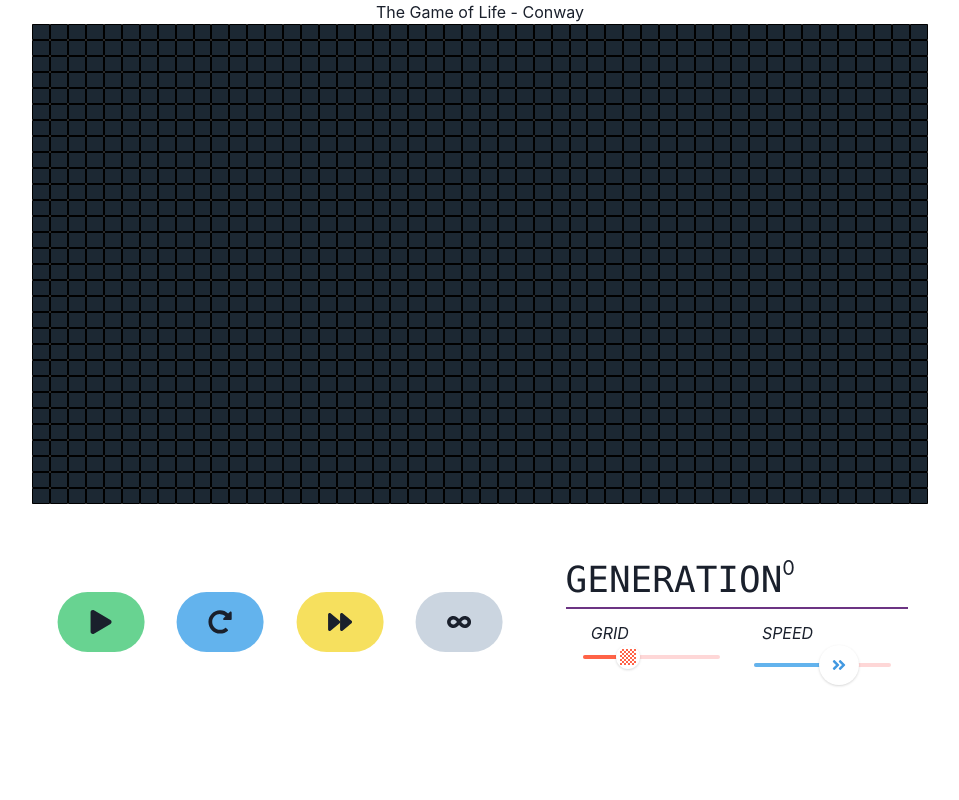
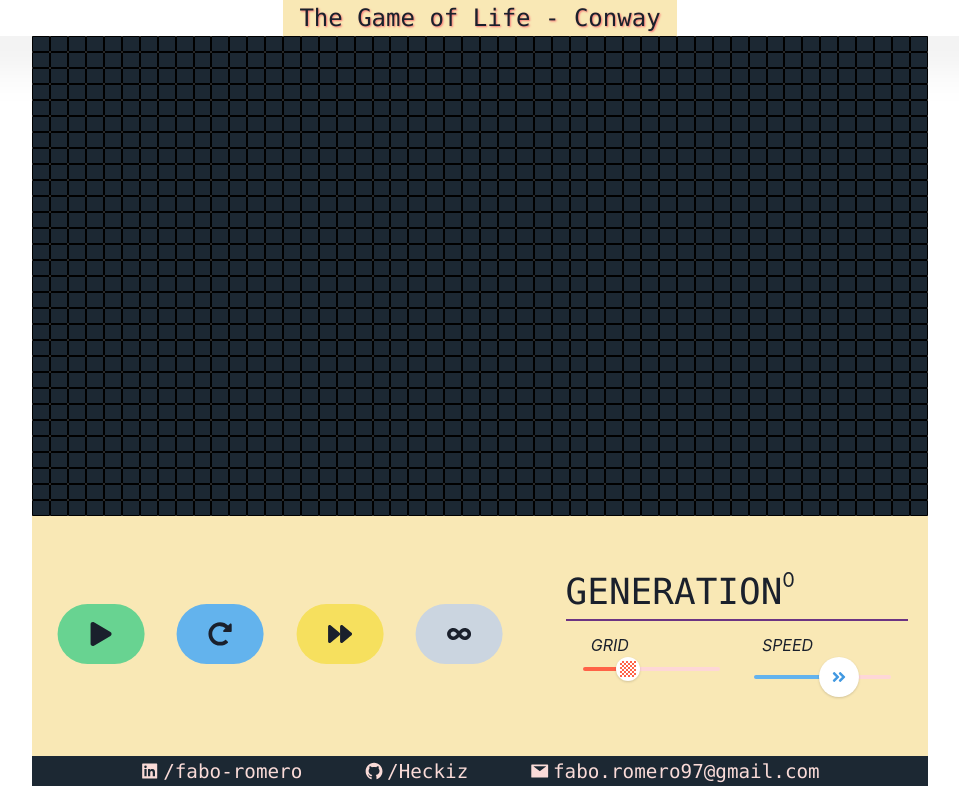
Before and after one commit to Heckiz/gameOfLife-Conway, a React (Vite) app: page / in a window 1280 px wide. Shown: the whole page, without its empty margins (160-1119 px from the left). Built offline with nearby package versions, Linux system fonts and the light colour scheme.

Commit message:
footer is created and added to the interface

```diff
--- /dev/null
+++ b/src/components/Footer/Footer.jsx
@@ -0,0 +1,60 @@
+import { Text, Flex, keyframes, Box, HStack, Icon } from '@chakra-ui/react'
+import { AiFillGithub, AiFillLinkedin, AiFillMail } from "react-icons/ai";
+
+import React from 'react'
+
+
+export default function Footer() {
+
+    const animateMobile = keyframes`
+from {  transform: scale(0.9);}
+to { transform: scale(1.0); }`
+
+    return (
+        <Flex justifyContent="center">
+            <Box color="#FADBD8" bg="#1C2833" d="flex" justifyContent="center" w={{ base: "100vw", lg: "70vw" }} h="100%" overflow="hidden">
+                <HStack animation={`${animateMobile} infinite 15s alternate`}
+                    spacing="4rem" >
+                    <Box
+                        w="max-content" d="flex"
+                        alignItems="center"
+                    >
+                        <Icon as={AiFillLinkedin} mr="1" fontSize={{base:"4xl", md:"xl"}} />
+                        <Text
+                            fontSize={{ base: "sm", md: "lg", lg: "xl" }}
+                            d={{ base: "none", md: "block" }}
+                            as="kbd">/fabo-romero</Text>
+
+                    </Box>
+
+                    <Box
+                        w="max-content" d="flex"
+                        alignItems="center"
+                    >
+                        <Icon as={AiFillGithub} mr="1" fontSize={{base:"3xl", md:"xl"}} />
+                        <Text
+                            fontSize={{ base: "sm", md: "lg", lg: "xl" }}
+                            d={{ base: "none", md: "block" }}
+                            as="kbd">/Heckiz</Text>
+
+                    </Box>
+
+                    <Box
+                        w="max-content" d="flex"
+                        alignItems="center"
+                    >
+                        <Icon as={AiFillMail} mr="1" fontSize={{base:"3xl", md:"xl"}} />
+                        <Text
+                            fontSize={{ base: "sm", md: "lg", lg: "xl" }}
+                            d={{ base: "none", md: "block" }}
+                            as="kbd">fabo.romero97@gmail.com</Text>
+
+                    </Box>
+
+
+                </HStack >
+
+            </Box>
+        </Flex>
+    )
+}
--- a/src/components/GamePanel/GamePanel.jsx
+++ b/src/components/GamePanel/GamePanel.jsx
@@ -28,8 +28,6 @@ import {
     Box
 } from '@chakra-ui/react';
 
-
-
 export default function GamePanel({ gameConfig, running, generations }) {
 
     const dispatch = useDispatch();
@@ -39,7 +37,7 @@ export default function GamePanel({ gameConfig, running, generations }) {
     return (
         <Flex justifyContent="center" >
 
-            <Flex px="5" pb="1"
+            <Flex px="5" pb="1" bg="#F9E8B5"
                 w={{ base: "100%", lg: "70vw" }} h="30vh"
                 alignItems="center"
             >
@@ -144,7 +142,7 @@ export default function GamePanel({ gameConfig, running, generations }) {
 
                             <MenuList>
                                 <MenuItem>
-                                    <Text as="cite" px="2">GRID</Text>
+                                    <Text as="cite" px="2">CELL GRID</Text>
                                     <Slider aria-label="slider-ex-1" onChange={(value) => dispatch(handleGrid(value))}
                                         defaultValue={gameConfig.rows} min={20} max={50} step={5}>
                                         <SliderTrack bg="red.100">
--- a/src/pages/GameOfLife.jsx
+++ b/src/pages/GameOfLife.jsx
@@ -2,7 +2,8 @@ import React from 'react'
 import GamePanel from '../components/GamePanel/GamePanel'
 import CellGrid from '../components/CellGrid/CellGrid'
 import { useSelector } from 'react-redux'
-import { Box } from '@chakra-ui/react';
+import { Box, Text} from '@chakra-ui/react';
+import Footer from '../components/Footer/Footer';
 
 export default function GameOfLife() {
     const {
@@ -12,12 +13,25 @@ export default function GameOfLife() {
         generations
     } = useSelector(state => state.gameOfLifeData);
 
+
     return (
         <Box>
-            <h1 style={{ textAlign: "center" }}>The Game of Life - Conway</h1>
-             <CellGrid cellGrid={cellGrid} gameConfig={gameConfig} />
-             <GamePanel gameConfig={gameConfig} running={running} generations={generations} />
+            <Box
+                d="flex" justifyContent="center" boxShadow="2xl"
+            >
+                <Text
+                    px="4" bg="#F9E8B5"
+                    fontSize={{base:"sm", md:"lg", lg:"2xl"}} as="samp"
+                    textShadow="1px 1px 2px #F77373"
+                >
+                    The Game of Life - Conway
+                </Text>
 
+            </Box>
+
+            <CellGrid cellGrid={cellGrid} gameConfig={gameConfig} />
+            <GamePanel gameConfig={gameConfig} running={running} generations={generations} />
+       <Footer/>
         </Box>
     )
 }
```
